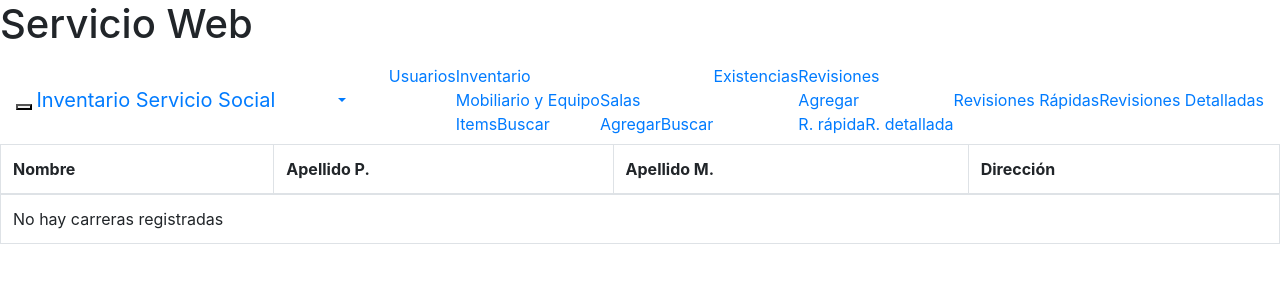
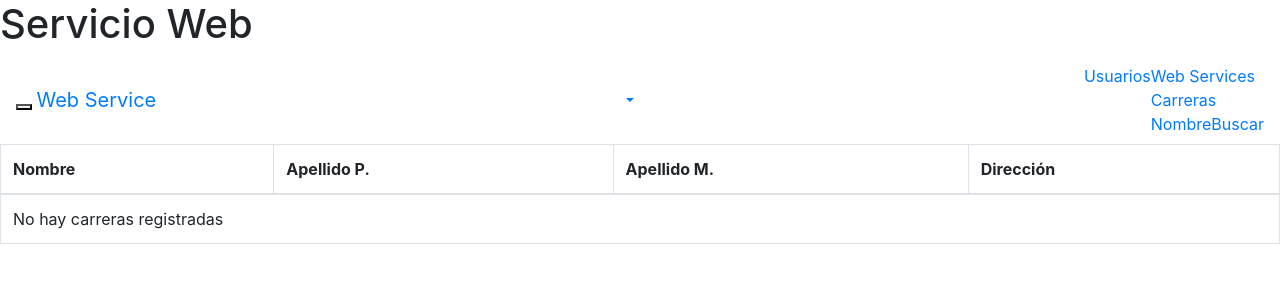
Before and after one commit to crisstrock/webservice, a Django app: page /carrera/ in a window 1280 px wide. Shown: the top 300 px of the page. Run offline with Django 3.2, Linux system fonts and the light colour scheme; data that the repository does not hold is empty; some libraries are stand-ins or nearby versions.

Commit message:
Agregando estilos 11 navigation 3

```diff
--- a/templates/base.html
+++ b/templates/base.html
@@ -20,7 +20,7 @@
                     <span class="sr-only">Toggle navigation</span>
                     <span class="icon-bar"></span>
                 </button>
-                <a class="navbar-brand" href="{!! URL::to('/admin') !!}">Inventario Servicio Social</a>
+                <a class="navbar-brand" href="{!! URL::to('/admin') !!}">Web Service</a>
             </div>
 
 
@@ -60,14 +60,14 @@
 
 
                         <li>
-                            <a href="#"><i class="fa fa-desktop fa-fw"></i> Inventario<span class="fa arrow"></span></a>
+                            <a href="#"><i class="fa fa-desktop fa-fw"></i> Web Services<span class="fa arrow"></span></a>
                             <ul class="nav nav-second-level">
                                 <li>
-                                <a href="#"><i class="fa fa-desktop fa-fw"></i> Mobiliario y Equipo<span class="fa arrow"></span></a>
+                                <a href="#"><i class="fa fa-desktop fa-fw"></i> Carreras<span class="fa arrow"></span></a>
 
                                 <ul class="nav nav-second-level">
                                 <li>
-                                    <a href="{!! URL::to('/mobi') !!}"><i class='fa fa-plus fa-fw'></i> Items</a>
+                                    <a href="{!! URL::to('/mobi') !!}"><i class='fa fa-plus fa-fw'></i> Nombre</a>
                                 </li>
 
                                 <li>
@@ -77,58 +77,14 @@
 
                             </li>
 
-                            <li>
-                                <a href="#"><i class="fa fa-desktop fa-fw"></i> Salas<span class="fa arrow"></span></a>
 
-                                <ul class="nav nav-second-level">
-                                <li>
-                                    <a href="{!! URL::to('/lugar/create') !!}"><i class='fa fa-plus fa-fw'></i> Agregar</a>
-                                </li>
-                                <li>
-                                    <a href="{!! URL::to('/lugar') !!}"><i class='fa fa-list-ol fa-fw'></i> Buscar</a>
-                                </li>
-                            </ul>
-
-
-                            </li>
 
                             </ul>
                         </li>
 
 
-                        <li>
-
-                                <li>
-                                    <a href="{!! URL::to('/exist') !!}"><i class="fa fa-file-text fa-fw"></i> Existencias</a>
-                                </li>
-
-                        </li>
 
 
-                        <li>
-                            <a href="#"><i class="fa fa-file-text fa-fw"></i> Revisiones<span class="fa arrow"></span></a>
-                            <ul class="nav nav-second-level">
-                            <li>
-                            <a href="#"><i class="fa fa-file-text fa-fw"></i> Agregar<span class="fa arrow"></span></a>
-                            <ul class="nav nav-second-level">
-                                <li>
-                                    <a href="{!! URL::to('/revisionrap/create') !!}" name="rap" value="rap"><i class='fa fa-plus fa-fw'></i> R. rápida</a>
-                                </li>
-                                <li>
-                                    <a href="{!! URL::to('/revisiondet/create') !!}"><i class='fa fa-plus fa-fw'></i> R. detallada</a>
-                                </li>
-                            </ul>
-                        </li>
-
-                                <li>
-                                    <a href="{!! URL::to('/revisionrap') !!}"><i class='fa fa-list-ol fa-fw'></i> Revisiones Rápidas</a>
-                                </li>
-
-                                <li>
-                                    <a href="{!! URL::to('/revisiondet') !!}"><i class='fa fa-list-ol fa-fw'></i> Revisiones Detalladas</a>
-                                </li>
-                            </ul>
-                        </li>
 
 
 
```
